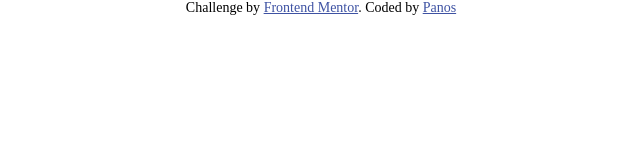
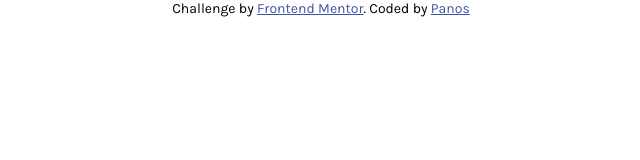
Before and after one commit to panosjapan7/fm-single-price-grid-component, a plain HTML site: page index.html in a window 1280 px wide. Shown: the full height of the page, 319-959 px from the left. Drawn offline with Linux system fonts and the light colour scheme.

Commit message:
Adds Karla Google font

```diff
--- a/assets/index.css
+++ b/assets/index.css
@@ -1,3 +1,5 @@
+@import url('https://fonts.googleapis.com/css2?family=Karla:wght@400;700&display=swap');
+
 /*----------------------------
 	Screen Readers Only
 ----------------------------*/
@@ -20,3 +22,7 @@
     margin: 0;
     padding: 0;
 }
+
+body {
+    font-family: 'Karla', sans-serif;
+}
```
Also changed, not shown: 1 other file.
